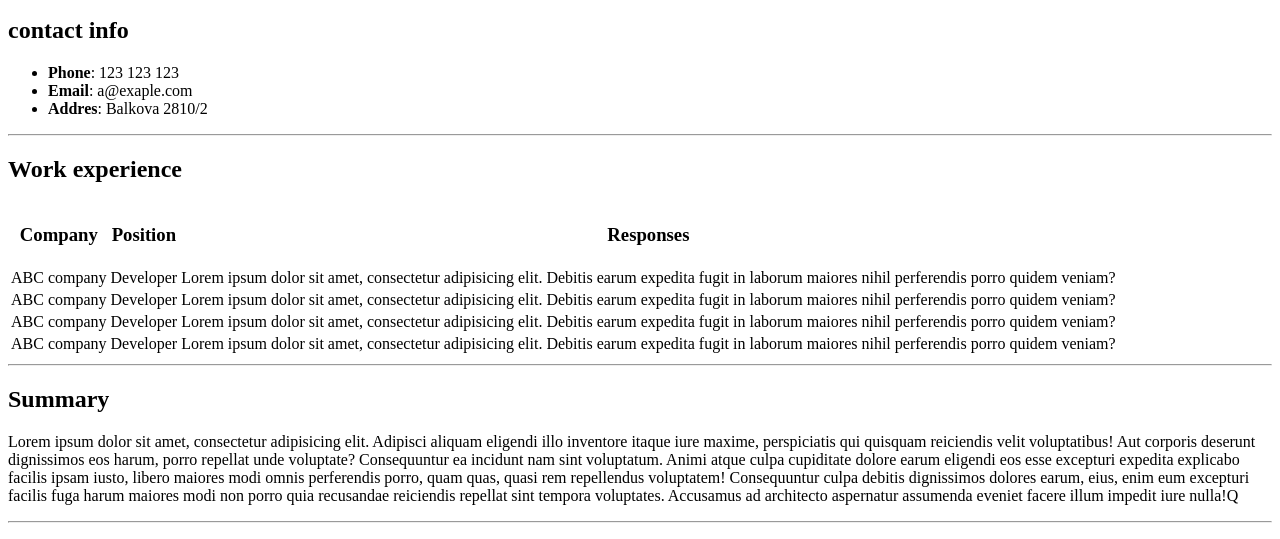
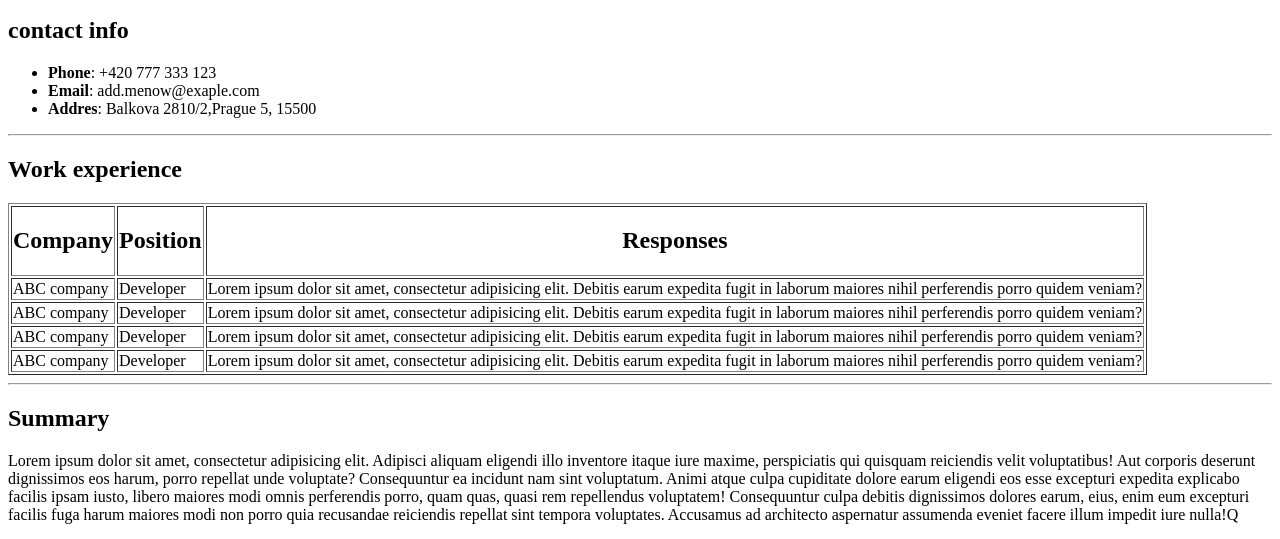
Before and after one commit to CrystalSabre/test, a plain HTML site: page index.html in a window 1280 px wide. Shown: the part 207-746 px from the top of the page. Drawn offline with Linux system fonts and the light colour scheme.

Commit message:
pridal data

```diff
--- a/index.html
+++ b/index.html
@@ -11,17 +11,17 @@
 <h3>Backend developer</h3>
 <h2>contact info </h2>
 <ul>
-    <li><b>Phone</b>: 123 123 123</li>
-    <li><b>Email</b>: a@exaple.com</li>
-    <li><b>Addres</b>: Balkova 2810/2</li>
+    <li><b>Phone</b>: +420 777 333 123</li>
+    <li><b>Email</b>: add.menow@exaple.com</li>
+    <li><b>Addres</b>: Balkova 2810/2,Prague 5, 15500</li>
 </ul>
 <hr>
 <h2>Work experience</h2>
-<table>
+<table border="1px solid black">
     <tr>
-        <th><h3>Company</h3></th>
-        <th><h3>Position</h3></th>
-        <th><h3>Responses</h3></th>
+        <th><h2>Company</h2></th>
+        <th><h2>Position</h2></th>
+        <th><h2>Responses</h2></th>
     </tr>
     <tr>
         <td> ABC company</td>
```
